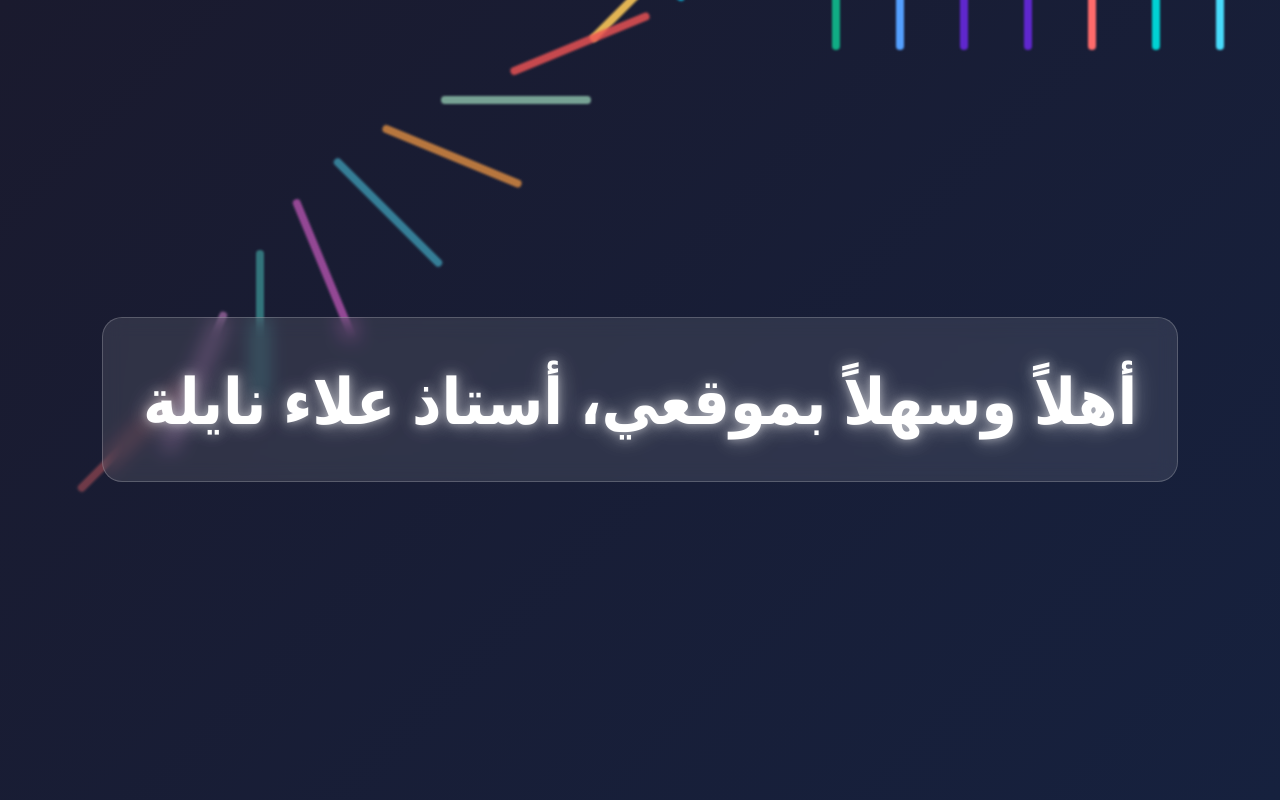
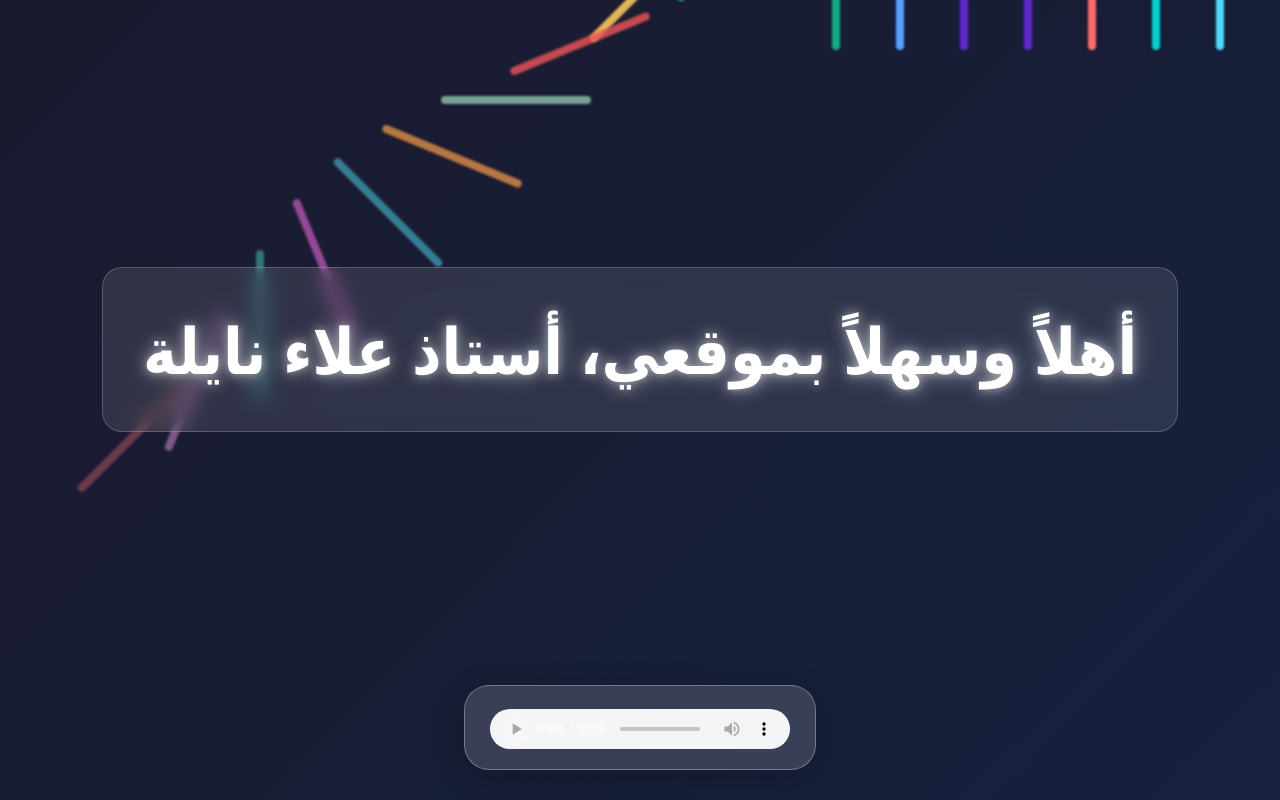
Before and after one commit to blastingnova/blastingnova.github.io, a plain HTML site: page index.html in a window 1280 px wide. Drawn offline with Linux system fonts and the light colour scheme.

Commit message:
Update index.html

```diff
--- a/index.html
+++ b/index.html
@@ -65,6 +65,7 @@
             text-align: center;
             z-index: 10;
             position: relative;
+            margin-bottom: 100px; /* Space for audio player */
         }
 
         .welcome-message {
@@ -83,6 +84,53 @@
             backdrop-filter: blur(10px);
             border-radius: 20px;
             border: 1px solid rgba(255, 255, 255, 0.2);
+        }
+
+        /* Audio player styling */
+        .audio-player {
+            position: fixed;
+            bottom: 30px;
+            left: 50%;
+            transform: translateX(-50%);
+            z-index: 100;
+            background: rgba(255, 255, 255, 0.15);
+            backdrop-filter: blur(15px);
+            border-radius: 25px;
+            padding: 15px 25px;
+            border: 1px solid rgba(255, 255, 255, 0.3);
+            box-shadow: 0 8px 32px rgba(0, 0, 0, 0.2);
+            min-width: 300px;
+            text-align: center;
+        }
+
+        .audio-player audio {
+            width: 100%;
+            height: 40px;
+            outline: none;
+        }
+
+        .audio-title {
+            color: white;
+            font-size: 14px;
+            margin-bottom: 8px;
+            font-weight: 500;
+            opacity: 0.9;
+        }
+
+        /* Custom audio player styling */
+        audio::-webkit-media-controls-panel {
+            background: rgba(255, 255, 255, 0.1);
+            border-radius: 15px;
+        }
+
+        audio::-webkit-media-controls-play-button {
+            background-color: rgba(255, 255, 255, 0.8);
+            border-radius: 50%;
+        }
+
+        audio::-webkit-media-controls-current-time-display,
+        audio::-webkit-media-controls-time-remaining-display {
+            color: white;
         }
 
         /* Fade in with glow animation */
@@ -116,6 +164,12 @@
             .line {
                 width: 6px;
             }
+
+            .audio-player {
+                min-width: 280px;
+                bottom: 20px;
+                padding: 12px 20px;
+            }
         }
     </style>
 </head>
@@ -146,5 +200,16 @@
             أهلاً وسهلاً بموقعي، أستاذ علاء نايلة
         </div>
     </div>
+
+    <!-- Audio Player -->
+    <div class="audio-player">
+        <div class="audio-title"></div>
+        <audio controls>
+            <!-- Replace "your-audio-file.mp3" with your actual audio file -->
+            <source src="audio.mp3" type="audio/mpeg">
+            <source src="background-music.ogg" type="audio/ogg">
+            Your browser does not support the audio element.
+        </audio>
+    </div>
 </body>
 </html>
```
